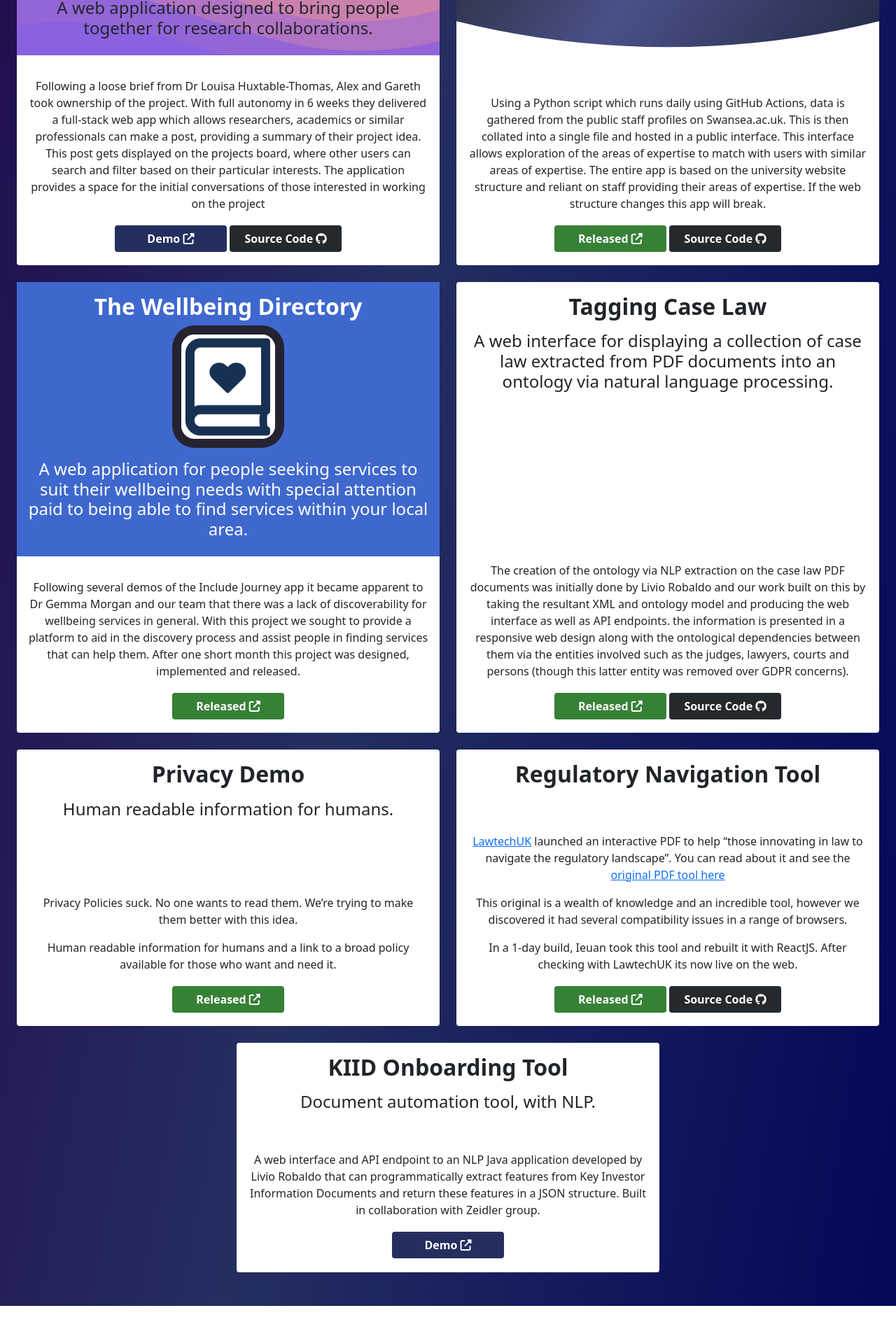
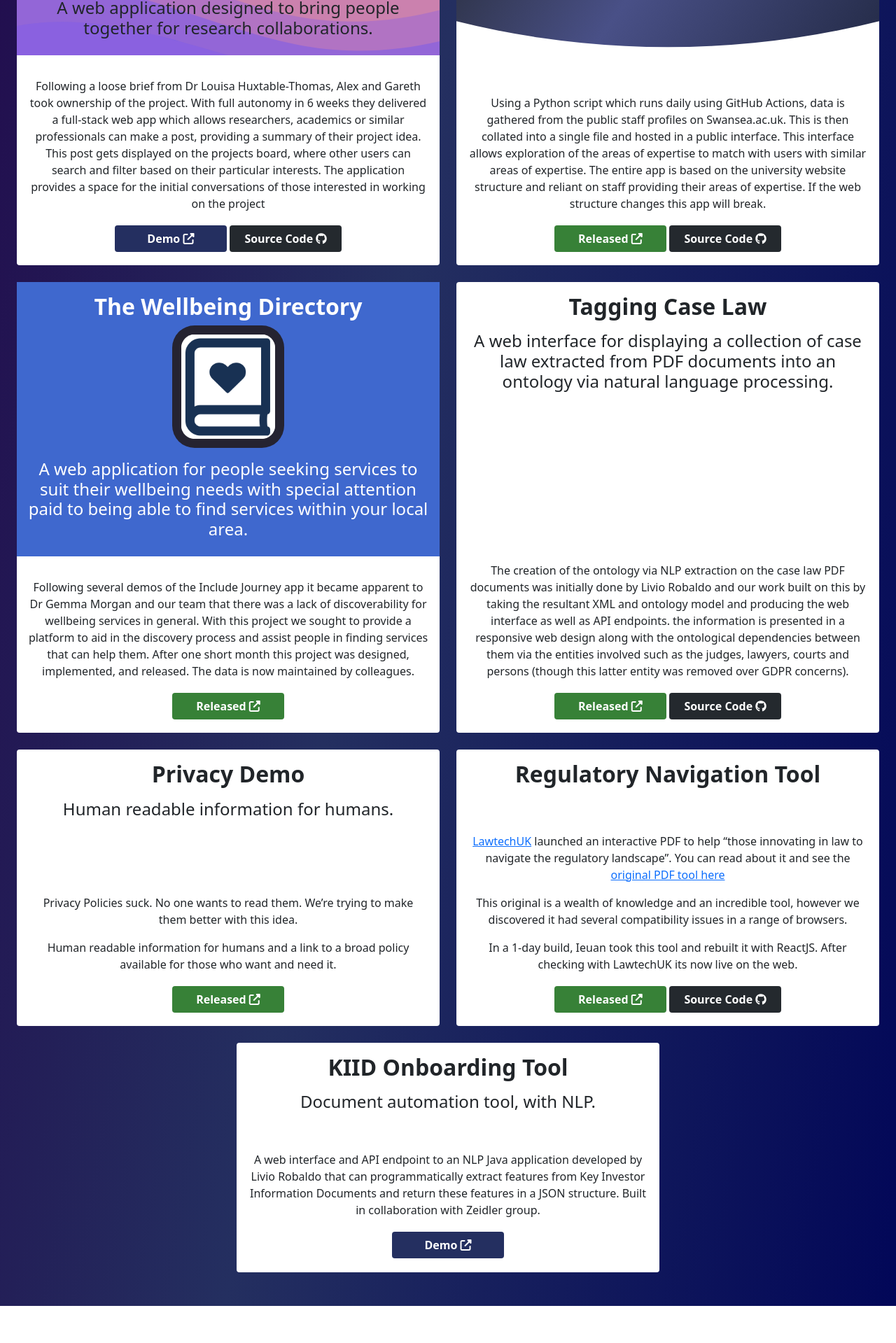
Before and after one commit to Legal-Innovation-Lab-Wales/dev-page, a Jekyll site: the page built from index.html, in a window 1280 px wide. Shown: the part 2323-4242 px from the top of the page at 70% size. Built offline with Jekyll 4.4.1, drawn with Linux system fonts in a browser that asks for light colours; nearby versions of some CDN libraries.

Commit message:
Minor corrections to wellbeing directory summary

```diff
--- a/_data/projects.yml
+++ b/_data/projects.yml
@@ -135,7 +135,8 @@
   headline: A web application for people seeking services to suit their wellbeing needs with special attention paid to being able to find services within your local area.
   summary: |
     Following several demos of the Include Journey app it became apparent to Dr Gemma Morgan and our team that there was a lack of discoverability for wellbeing services in general. With this project we sought to
-    provide a platform to aid in the discovery process and assist people in finding services that can help them. After one short month this project was designed, implemented and released.
+    provide a platform to aid in the discovery process and assist people in finding services that can help them. After one short month this project was designed, implemented, and released. The data is now maintained
+    by colleagues.
   overview: |
     A web application that hosts wellbeing service data as maintained by colleagues. Each service has a brief description on who they are and what they do, a list of what types of services they offer, links
     to a website or phone number if they have one available and a physical address.
```
